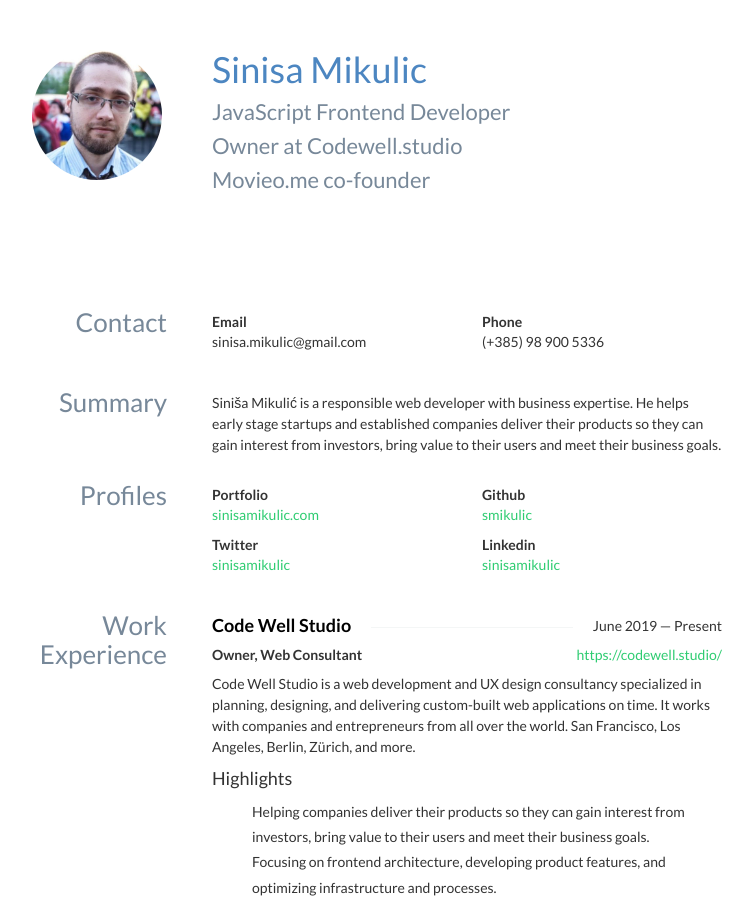
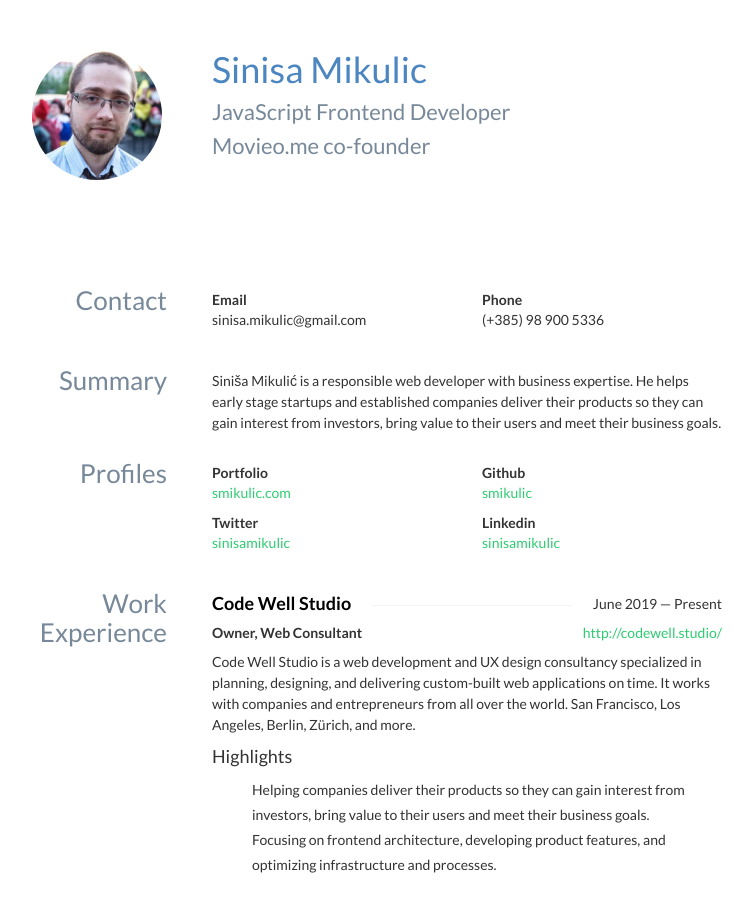
Before and after one commit to smikulic/resume, a plain HTML site: page index.html in a window 1280 px wide. Shown: the top 913 px of the page, without its empty margins (263-1016 px from the left). Drawn offline with nearby package versions, Linux system fonts and the light colour scheme; some icons are missing.

Commit message:
Update website urls

```diff
--- a/index.html
+++ b/index.html
@@ -214,9 +214,6 @@
             JavaScript Frontend Developer
           </h2>
           <h2>
-            Owner at Codewell.studio
-          </h2>
-          <h2>
             Movieo.me co-founder
           </h2>
 
@@ -269,7 +266,7 @@
                             </strong>
                             <div class="username">
                                 <div class="url">
-                                    <a href="https://www.sinisamikulic.com/">sinisamikulic.com</a>
+                                    <a href="https://www.smikulic.com/">smikulic.com</a>
                                 </div>
                             </div>
                         </div>
@@ -321,7 +318,7 @@
                                 </span>
                             </h4>
                             <div class="website pull-right">
-                                <a href="https://codewell.studio/">https://codewell.studio/</a>
+                                <a href="http://codewell.studio/">http://codewell.studio/</a>
                             </div>
                             <div class="position">Owner, Web Consultant</div>
                             <div class="summary">
@@ -381,28 +378,6 @@
                             </ul>
                         </div>
 
-                        <!-- <div class="col-sm-12">
-                            <h4 class="strike-through">
-                                <span>Resmio GmbH</span>
-                                <span class="date">
-                                    April 2016 — July 2016
-                                </span>
-                            </h4>
-                            <div class="website pull-right">
-                                <a href="http://resmio.com">http://resmio.com</a>
-                            </div>
-                            <div class="position">Senior Frontend Developer</div>
-                            <div class="summary">
-                                <p>Resmio is a management solution for successful restaurants – an "OpenTable" for the German market.</p>
-                            </div>
-
-                            <h4>Highlights</h4>
-                            <ul class="highlights">
-                                <li class="bullet">Improved the team&#x27;s CI by implementing a new build system in Webpack</li>
-                                <li class="bullet">Designed code architecture to shift from Backbone to Redux/React.js</li>
-                                <li class="bullet">Organized the team&#x27;s Sprint and product planning</li>
-                            </ul>
-                        </div> -->
                         <div class="col-sm-12">
                             <h4 class="strike-through">
                                 <span>Moviepilot, Inc.</span>
```
